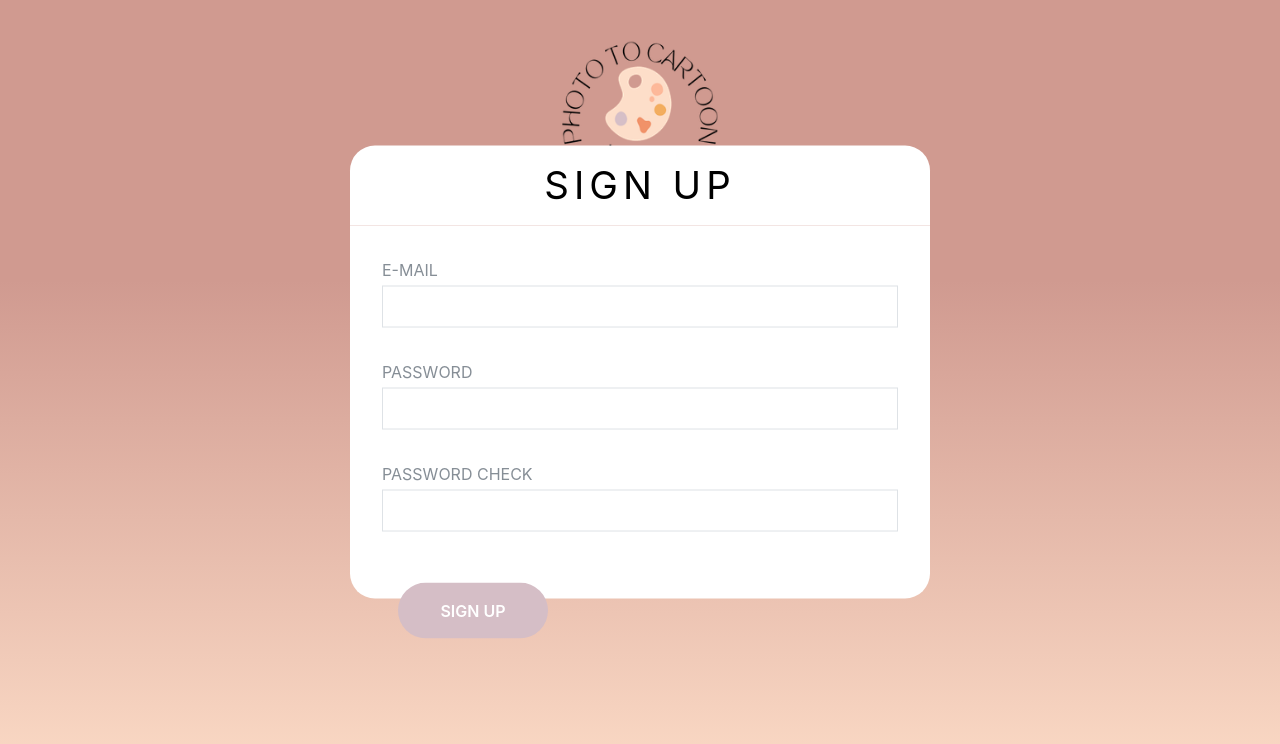
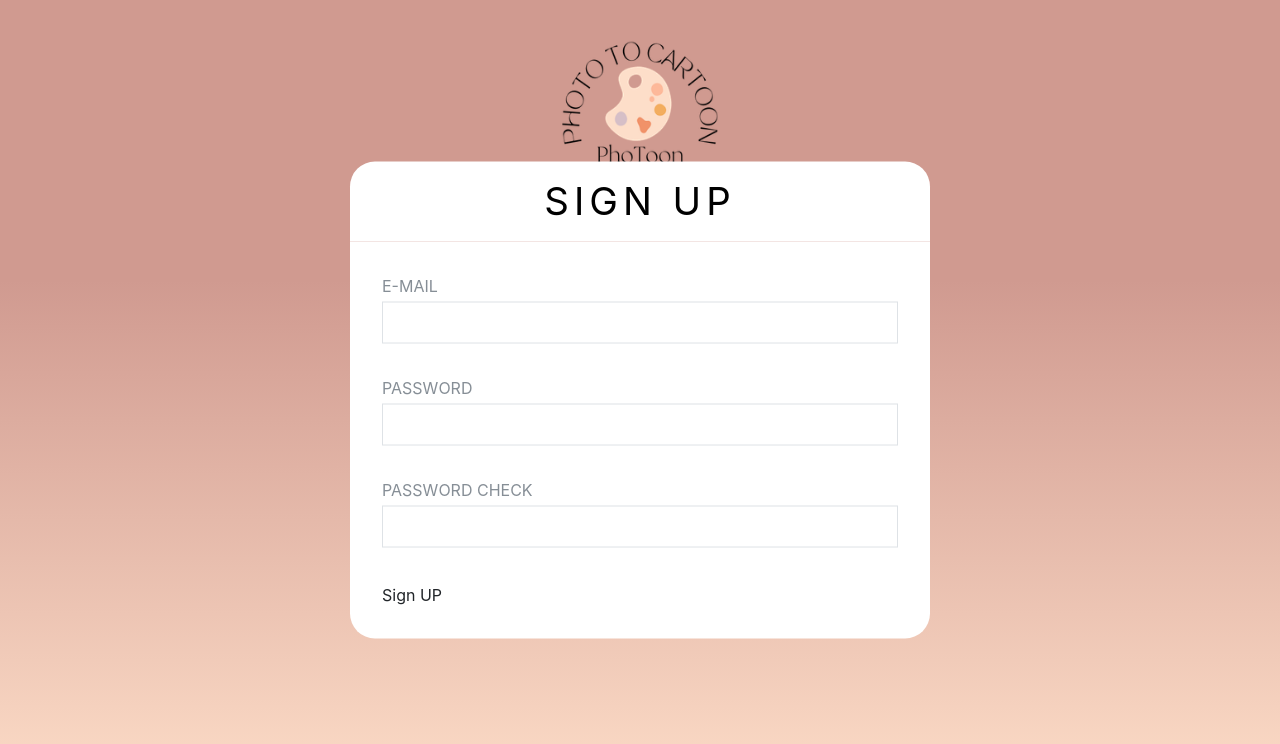
Before and after one commit to 2022-SeongNam-Pre-Internship-TeamE/PhoToon, a React (Create React App) app in the folder frontend/: page /join in a window 1280 px wide. Shown: the top 744 px of the page. Built offline with nearby package versions, Linux system fonts and the light colour scheme.

Commit message:
feat : 로그인 회원가입 통신 미완성, (버튼 수정필요)

```diff
--- a/frontend/package.json
+++ b/frontend/package.json
@@ -6,6 +6,7 @@
     "@testing-library/jest-dom": "^5.16.5",
     "@testing-library/react": "^13.3.0",
     "@testing-library/user-event": "^13.5.0",
+    "axios": "^0.27.2",
     "bootstrap": "^5.2.1",
     "mdb-react-ui-kit": "^4.2.0",
     "open-color": "^1.9.1",
--- a/frontend/src/pages/Join.js
+++ b/frontend/src/pages/Join.js
@@ -1,27 +1,94 @@
-import React from "react";
+import React, { useState }from "react";
 import { JoinWrapper, JoinInput } from "../components/Auth";
-import MainButton from "../components/MainButton";
 import style from "./MainPage.module.css";
-import { Link } from "react-router-dom";
+import axios from 'axios';
+
 
 export default function Join() {
+
+  const [email, setEmail] = useState('')
+  const [passwd, setPasswd] = useState('')
+  const [passwdcheck, setPasswdcheck] = useState('')
+  const [errors, setErrors] = useState(false)
+
+  const onChangeEmail = (e) => {
+    setEmail(e.target.value)
+  }
+
+  const onChangePwd1 = (e) => {
+    setPasswd(e.target.value)
+  }
+
+  const onChangePwd2 = (e) => {
+    setPasswdcheck(e.target.value)
+  }
+
+  const onSubmit = (e) => {
+    e.preventDefault()
+
+    const user = {
+      email: email,
+      passwd: passwd,
+      passwdcheck: passwdcheck
+    }
+
+    // 유효성 검사
+    if(passwd !== passwdcheck) {
+      alert('비밀번호와 비밀번호 확인이 일치하지 않습니다')
+      return false
+    }
+
+    axios.post('/api/v1/mall/join', user)
+      .then(res => {
+        if (res.data.key) {
+          localStorage.clear()
+          localStorage.setItem('token', res.data.key)
+          // 사용하려면 App.js에서 /로 라우팅해야 한다
+          window.location.replace('/')
+        } else {
+          setEmail('')
+          setPasswd('')
+          setPasswdcheck('')
+          localStorage.clear()
+          setErrors(true)
+        }
+      })
+      .catch(err => {
+        console.clear()
+        alert('아이디 혹은 비밀번호가 일치하지 않습니다')
+      })
+  }
   return (
     <div className="min-h-screen">
       <div className={`${style.box1}`}>
         <img className={`${style.logo1}`} src="images/logo.png" alt="logo" />
       </div>
       <JoinWrapper>
-        <JoinInput label="E-MAIL" name="email" />
-        <JoinInput label="PASSWORD" name="password" type="password" />
+        <form onSubmit={onSubmit}>
         <JoinInput
+        type="email"
+        value={email}
+        onChange={onChangeEmail}
+        required
+        label="E-MAIL" />
+        <JoinInput
+        type="password"
+        value={passwd}
+        onChange={onChangePwd1}
+        required
+        label="PASSWORD"  />
+        <JoinInput
+          type="password"
+          value={passwdcheck}
+          onChange={onChangePwd2}
+          required
           label="PASSWORD CHECK"
-          name="password check"
-          type="password"
         />
         <div style={{ marginTop: "35px" }}>
           {/* 임시로 로그인 페이지 라우팅 */}
-          <MainButton url="/Login" text="SIGN UP"></MainButton>
+          <button url="/Login" value='Signup' >Sign UP</button>
         </div>
+        </form>
       </JoinWrapper>
     </div>
   );
--- a/frontend/src/pages/Login.js
+++ b/frontend/src/pages/Login.js
@@ -1,9 +1,43 @@
-import React from "react";
+import React, { useState } from "react";
 import { LoginWrapper, LoginInput, RightAlignedLink } from "../components/Auth";
-import MainButton from "../components/MainButton";
 import style from "./MainPage.module.css";
+import axios from 'axios';
 
 export default function Login() {
+  const [email, setEmail] = useState('')
+  const [passwd, setPasswd] = useState('')
+  const [errors, setErrors] = useState(false)
+
+  const onSubmit = (e) => {
+    e.preventDefault()
+
+    const user = {
+      email: email,
+      passwd: passwd
+    }
+
+    axios.post('/api/v1/auth', user)
+      .then(res => {
+        if (res.data.key) {
+          localStorage.clear()
+          localStorage.setItem('token', res.data.key)
+          // 사용하려면 App.js에서 /로 라우팅해야 한다
+          window.location.replace('/')
+        } else {
+          setEmail('')
+          setPasswd('')
+          localStorage.clear()
+          setErrors(true)
+        }
+      })
+      .catch(err => {
+        console.clear()
+        alert('아이디 또는 비밀번호가 일치하지 않습니다')
+        setEmail('')
+        setPasswd('')
+      })
+  }
+
   return (
     <div className="min-h-screen">
       <div className={`${style.box1}`}>
@@ -11,12 +45,25 @@ export default function Login() {
       </div>
 
       <LoginWrapper>
-        <LoginInput name="email" placeholder="E-MAIL" />
-        <LoginInput name="password" placeholder="PASSWORD" type="password" />
+        <form onSubmit={onSubmit}>
+        <LoginInput
+        type='email'
+        value={email}
+        required
+        onChange={e => setEmail(e.target.value)}
+        placeholder="E-MAIL" />
+        <LoginInput
+        type='password'
+        value={passwd}
+        required
+        onChange={e => setPasswd(e.target.value)}
+        placeholder="PASSWORD"  />
         <div style={{ marginTop: "35px" }}>
-          <MainButton url="/AfterLogin" text="LOGIN"></MainButton>
+          <button url="/AfterLogin" >Login</button>
         </div>
+        </form>
         <RightAlignedLink to="/Join">SIGN UP →</RightAlignedLink>
+
       </LoginWrapper>
     </div>
   );
```
